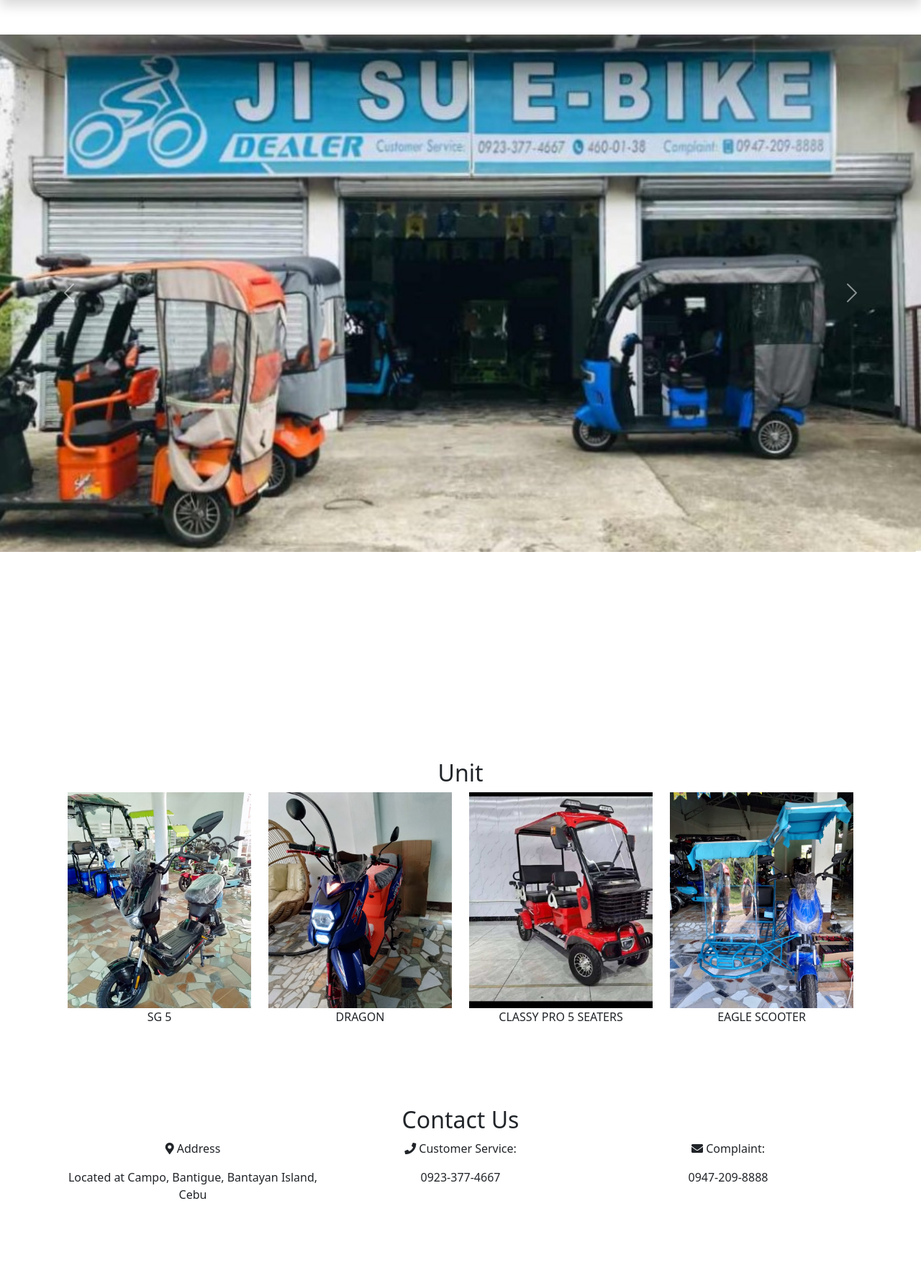
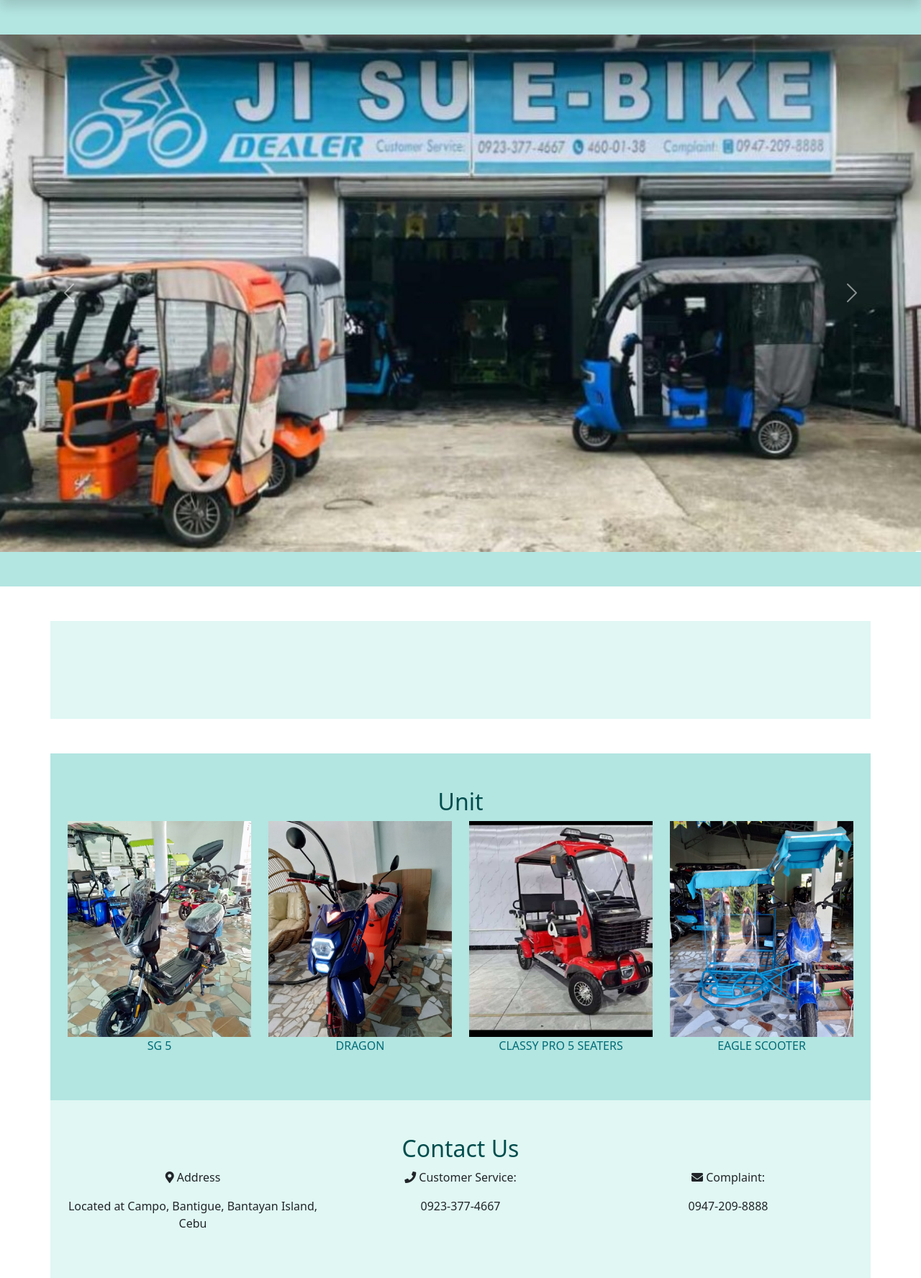
Before and after one commit to Chingfu20/POSJiSuEbike, a PHP site: page / in a window 1280 px wide. Shown: the part 114-1890 px from the top of the page at 72% size. Before the commit the page ends 1780 px from the top, so only its background shows below. Run offline with PHP 8.4, Linux system fonts and the light colour scheme.

Commit message:
Update index.php

```diff
--- a/index.php
+++ b/index.php
@@ -1,10 +1,10 @@
 <?php include('includes/header.php'); ?>
 
 <!-- Carousel Section -->
-<div class="py-5" style="background-size: cover; background-position: center; background-repeat: no-repeat; height: 100;">
+<div class="py-5" style="background-color: #b3e5e1; background-size: cover; background-position: center; background-repeat: no-repeat; height: 100;">
     <div id="carouselExampleIndicators" class="carousel slide" data-ride="carousel">
         <ol class="carousel-indicators">
-
+            <!-- Carousel indicators go here -->
         </ol>
         <div class="carousel-inner">
             <div class="carousel-item active">
@@ -29,7 +29,7 @@
 </div>
 
 <!-- Other sections -->
-<div class="container my-5">
+<div class="container my-5" style="background-color: #e0f7f3; padding: 20px;">
     <div class="row justify-content-center">
         <div class="col-md-12 py-5 text-center">
             <?php alertMessage(); ?>
@@ -38,31 +38,31 @@
 </div>
 
 <!-- Product Section -->
-<div class="container py-5">
-    <h2 class="text-center">Unit</h2>
+<div class="container py-5" style="background-color: #b3e5e1;">
+    <h2 class="text-center" style="color: #004d4d;">Unit</h2>
     <div class="row">
         <div class="col-md-3">
             <img src="assets/images/1.jpg" alt="Product 1" class="img-fluid w-100" style="object-fit: cover; height: 300px;">
-            <p class="text-center">SG 5</p>
+            <p class="text-center" style="color: #006d77;">SG 5</p>
         </div>
         <div class="col-md-3">
             <img src="assets/images/2.jpg" alt="Product 2" class="img-fluid w-100" style="object-fit: cover; height: 300px;">
-            <p class="text-center">DRAGON</p>
+            <p class="text-center" style="color: #006d77;">DRAGON</p>
         </div>
         <div class="col-md-3">
             <img src="assets/images/bike3.jpg" alt="Product 3" class="img-fluid w-100" style="object-fit: cover; height: 300px;">
-            <p class="text-center">CLASSY PRO 5 SEATERS</p>
+            <p class="text-center" style="color: #006d77;">CLASSY PRO 5 SEATERS</p>
         </div>
         <div class="col-md-3">
             <img src="assets/images/3.jpg" alt="Product 4" class="img-fluid w-100" style="object-fit: cover; height: 300px;">
-            <p class="text-center">EAGLE SCOOTER</p>
+            <p class="text-center" style="color: #006d77;">EAGLE SCOOTER</p>
         </div>
     </div>
 </div>
 
 <!-- Contact Us Section -->
-<div class="container py-5">
-    <h2 class="text-center">Contact Us</h2>
+<div class="container py-5" style="background-color: #e0f7f3;">
+    <h2 class="text-center" style="color: #004d4d;">Contact Us</h2>
     <div class="row text-center">
         <div class="col-md-4">
             <p><i class="fas fa-map-marker-alt"></i> Address</p>
```
